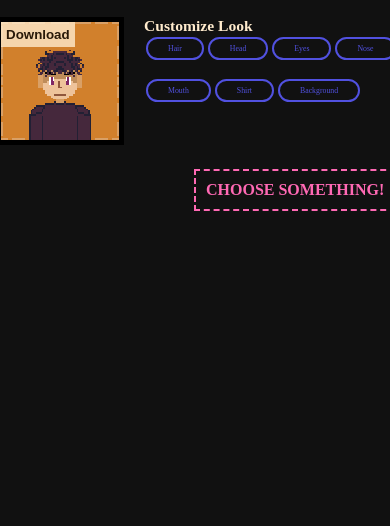
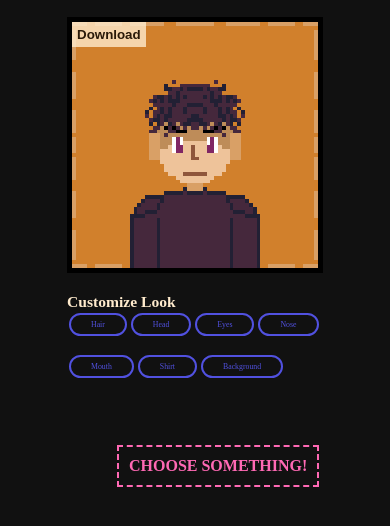
Before and after one commit to AugstDev/character-creator, a plain HTML site: page index.html in a window 390 px wide. Shown: the part 70-596 px from the top of the page. Drawn offline with Linux system fonts and the light colour scheme.

Commit message:
500px css

```diff
--- a/style.css
+++ b/style.css
@@ -163,3 +163,22 @@ h3{
 
 
 }
+
+@media screen and (max-width: 500px) {
+
+    .canvas{
+        width: 256px;
+        height: 256px;
+        img{
+            width: 256px;
+            height: 256px;
+        }
+    }
+    .tab{
+        flex-direction: column;
+    }
+
+    .grid {
+        grid-template-columns: repeat(3,100px);
+    }
+}
```
